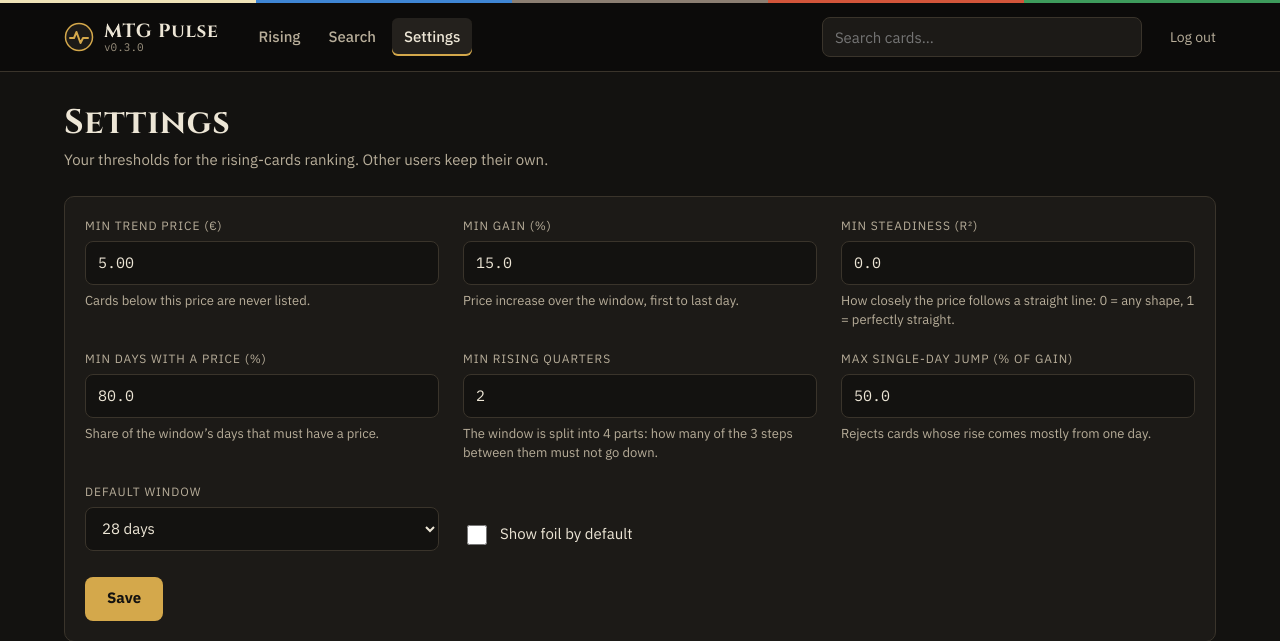
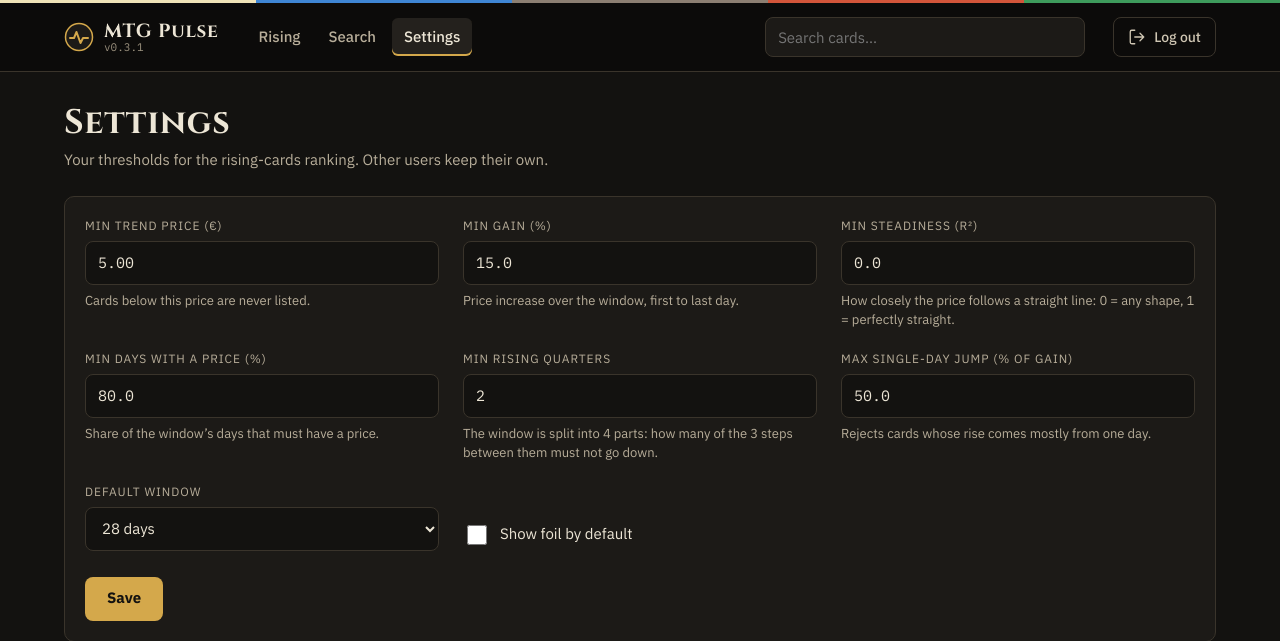
Before and after one commit to gab-25/mtg_pulse, a Django app: page /settings/ in a window 1280 px wide. Shown: the top 641 px of the page. Run offline with Django 5.2, Linux system fonts and the light colour scheme; the visitor is signed in with stand-in values (Sample User, id 1); data comes from the database, SQL or seed files in the repository; parts of the project's set-up code (start-up, migrations or seed data) failed here and were passed over; some libraries are stand-ins or nearby versions.

Commit message:
Fix the stretched card image and add a logout icon button (#7)
* Show the logout as an icon button on the right of the top bar

Co-Authored-By: Claude Opus 5.5 (1M context) <noreply@anthropic.com>
Claude-Session: https://claude.ai/code/session_01T6f8iKPNXoW7eqqdhFoEnP

* Keep the card image at its aspect ratio

The width and height attributes fixed the image at 680px tall while CSS
narrowed it to 300px, stretching the card.

Co-Authored-By: Claude Opus 5.5 (1M context) <noreply@anthropic.com>
Claude-Session: https://claude.ai/code/session_01T6f8iKPNXoW7eqqdhFoEnP

* Bump version to 0.3.1

Co-Authored-By: Claude Opus 5.5 (1M context) <noreply@anthropic.com>
Claude-Session: https://claude.ai/code/session_01T6f8iKPNXoW7eqqdhFoEnP

---------

Co-authored-by: Claude Opus 5.5 (1M context) <noreply@anthropic.com>

```diff
--- a/pyproject.toml
+++ b/pyproject.toml
@@ -1,6 +1,6 @@
 [project]
 name = "mtg-pulse"
-version = "0.3.0"
+version = "0.3.1"
 description = "Add your description here"
 readme = "README.md"
 requires-python = ">=3.13"
--- a/theme/static/theme/style.css
+++ b/theme/static/theme/style.css
@@ -37,8 +37,10 @@ h2 { font-size: 19px; margin: 0; }
 .nav a[aria-current="page"] { color: var(--fg); background: var(--surface-2); box-shadow: inset 0 -2px 0 var(--gold); }
 .nav-search { display: flex; flex: 0 1 320px; min-width: 200px; }
 .nav-search input { flex: 1; min-width: 0; height: 40px; }
-.link-button { border: 0; background: none; padding: 0; color: var(--muted); font: inherit; font-size: 14px; cursor: pointer; }
-.link-button:hover { color: var(--fg); }
+.logout { margin-left: auto; }
+.logout-button { display: inline-flex; align-items: center; justify-content: center; gap: 8px; min-width: 40px; height: 40px; padding: 0 14px; border: 1px solid var(--line); border-radius: 8px; background: transparent; color: var(--fg-2); font: inherit; font-size: 14px; font-weight: 500; cursor: pointer; }
+.logout-button:hover { background: var(--surface-2); color: var(--fg); }
+@media (max-width: 640px) { .logout-button { padding: 0; } }
 
 /* Forms */
 input, select { font: inherit; color: var(--fg); background: var(--bg); border: 1px solid var(--line); border-radius: 8px; padding: 0 12px; height: 44px; }
@@ -103,7 +105,7 @@ th:last-child, td:last-child { padding-right: 18px; }
 .back { display: inline-flex; align-items: center; gap: 6px; font-size: 14px; align-self: flex-start; min-height: 44px; }
 .card-layout { display: flex; flex-wrap: wrap; align-items: flex-start; gap: 24px; }
 .card-art { margin: 0; flex: 0 1 300px; max-width: 300px; min-width: 220px; display: flex; flex-direction: column; gap: 8px; }
-.card-art img { width: 100%; aspect-ratio: 488 / 680; display: block; border-radius: 14px; box-shadow: 0 0 0 1px var(--line), 0 12px 32px rgba(0, 0, 0, .5); }
+.card-art img { width: 100%; height: auto; aspect-ratio: 488 / 680; display: block; border-radius: 14px; box-shadow: 0 0 0 1px var(--line), 0 12px 32px rgba(0, 0, 0, .5); }
 .card-art figcaption { font-size: 12px; color: var(--faint); text-align: center; }
 .card-art-missing { aspect-ratio: 488 / 680; border-radius: 14px; border: 1px dashed #4a4337; background: var(--surface); display: flex; align-items: center; justify-content: center; color: var(--faint); font-size: 14px; }
 .card-info { flex: 999 1 560px; min-width: 0; display: flex; flex-direction: column; gap: 24px; }
--- a/theme/templates/base.html
+++ b/theme/templates/base.html
@@ -29,7 +29,12 @@
       </form>
       {% endif %}
       {% endwith %}
-      <form action="{% url 'logout' %}" method="post">{% csrf_token %}<button class="link-button">Log out</button></form>
+      <form class="logout" action="{% url 'logout' %}" method="post">{% csrf_token %}
+        <button class="logout-button" aria-label="Log out">
+          <svg width="18" height="18" viewBox="0 0 24 24" fill="none" aria-hidden="true"><path d="M9 21H5a2 2 0 0 1-2-2V5a2 2 0 0 1 2-2h4M16 17l5-5-5-5M21 12H9" stroke="currentColor" stroke-width="1.75" stroke-linecap="round" stroke-linejoin="round"/></svg>
+          <span class="hide-sm">Log out</span>
+        </button>
+      </form>
     </div>
   </header>
   <main>{% block content %}{% endblock %}</main>
```
Also changed, not shown: 1 other file.
